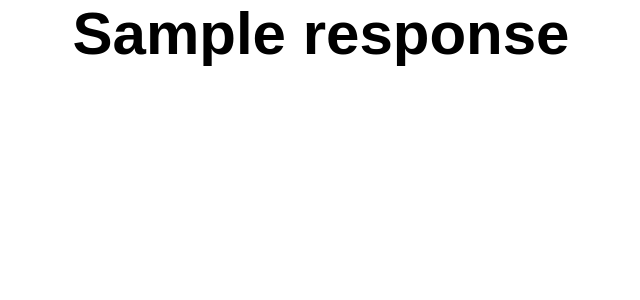
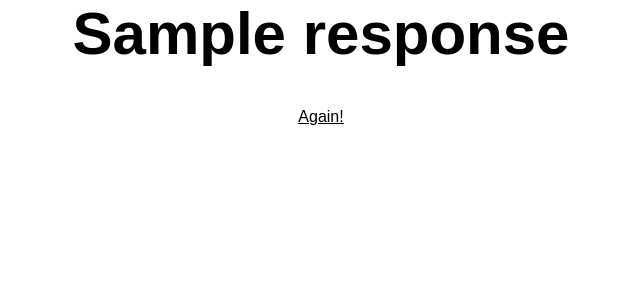
Before and after one commit to noelkronenberg/aircards, a Flask app: template templates/response.html in a window 1280 px wide. Shown: the part 297-597 px from the top of the page, without its empty margins (319-959 px from the left). Run offline with Flask 2, Linux system fonts and the light colour scheme; the template is opened without the code that fills it: most values are stand-ins (such as "Sample title", 1, 10 or a date in 2020).

Commit message:
added "again" link

```diff
--- a/static/style.css
+++ b/static/style.css
@@ -1,5 +1,6 @@
 h1, h2, a, p, ul, ol, li {
     font-family: sans-serif;
+    color: #000;
 }
 h1 {
     font-size: 60px;
--- a/templates/response.html
+++ b/templates/response.html
@@ -17,6 +17,8 @@
                 {{response}}
             </h1>
 
+        <a href="/">Again!</a>
+
         </div>
     </body>
 </html>
```
